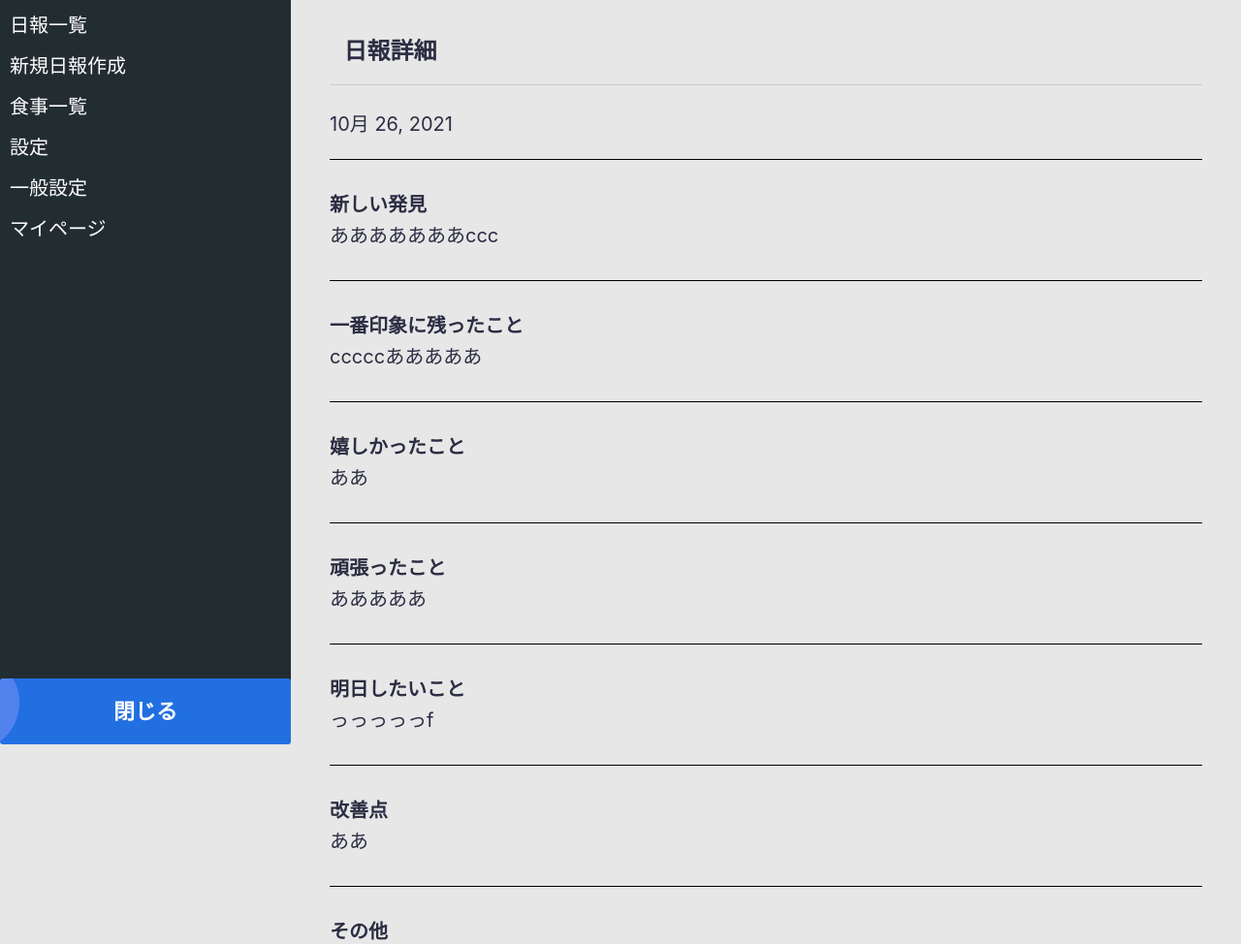
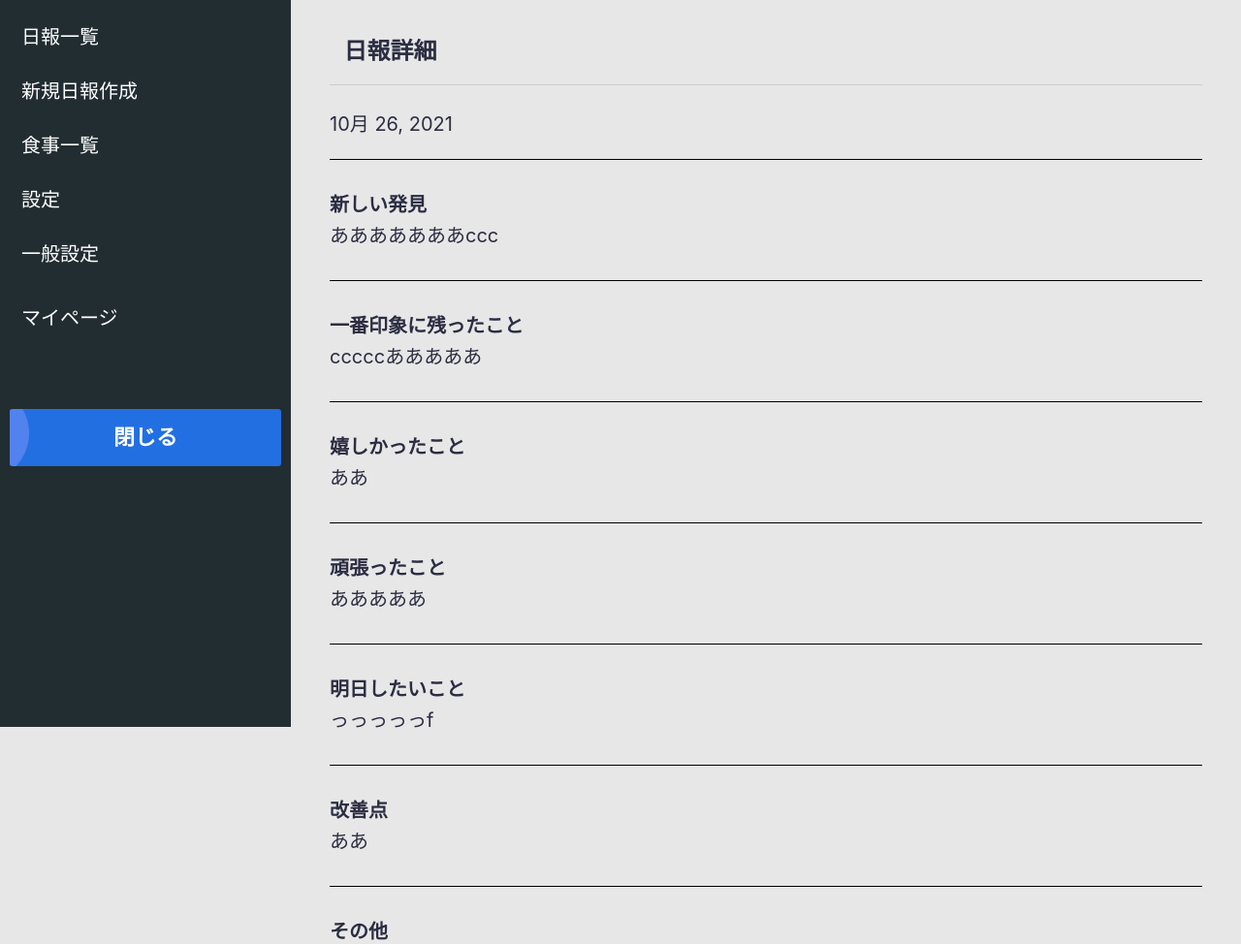
Before and after one commit to umb-pamaroom/DailyReportApp, a Django app: page /1 in a window 1280 px wide. Shown: the part 50-1024 px from the top of the page at 97% size. Run offline with Django 3.2, Linux system fonts and the light colour scheme; data comes from the database, SQL or seed files in the repository; some libraries are stand-ins or nearby versions.

Commit message:
no message

```diff
--- a/static/scss/base/_common.scss
+++ b/static/scss/base/_common.scss
@@ -8,7 +8,9 @@ body {
   background: rgb(231, 231, 231);
 }
 
-
+a{
+  word-break: break-all;
+}
 // 共通
 
 .p0{
--- a/static/scss/module/_sidebar.scss
+++ b/static/scss/module/_sidebar.scss
@@ -25,10 +25,23 @@
         height: 24px;
       }
 
+      ul{
+        margin-top: 0;
+      }
+
+      .btn-close{
+        margin-top: 3em;
+      }
+
       .list {
-        >.item {
-          margin-bottom: 0;
-        }
+       >li{
+         margin-bottom: 0;
+         margin-top: 0;
+         a{
+           display: block;
+           padding: .6em;
+         }
+       }
       }
     }
   }
--- a/templates/app/base.html
+++ b/templates/app/base.html
@@ -55,12 +55,15 @@
                                 <li><a href=""><span>マイページ</span></a></li>
                             </ul>
                         </li>
+                        <li>
+                            <a href="#" class="btn btn-close btn-flat">閉じる</a>
+                        </li>
                     </ul>
 
                 </nav>
-               <div class="btn-wrap">
-                   <a href="#" class="btn btn-close btn-flat">閉じる</a>
-               </div>
+               <!-- <div class="btn-wrap">
+
+               </div> -->
             </div>
         </aside>
 
```
Also changed, not shown: static/scss/common.css, 1 other file.
